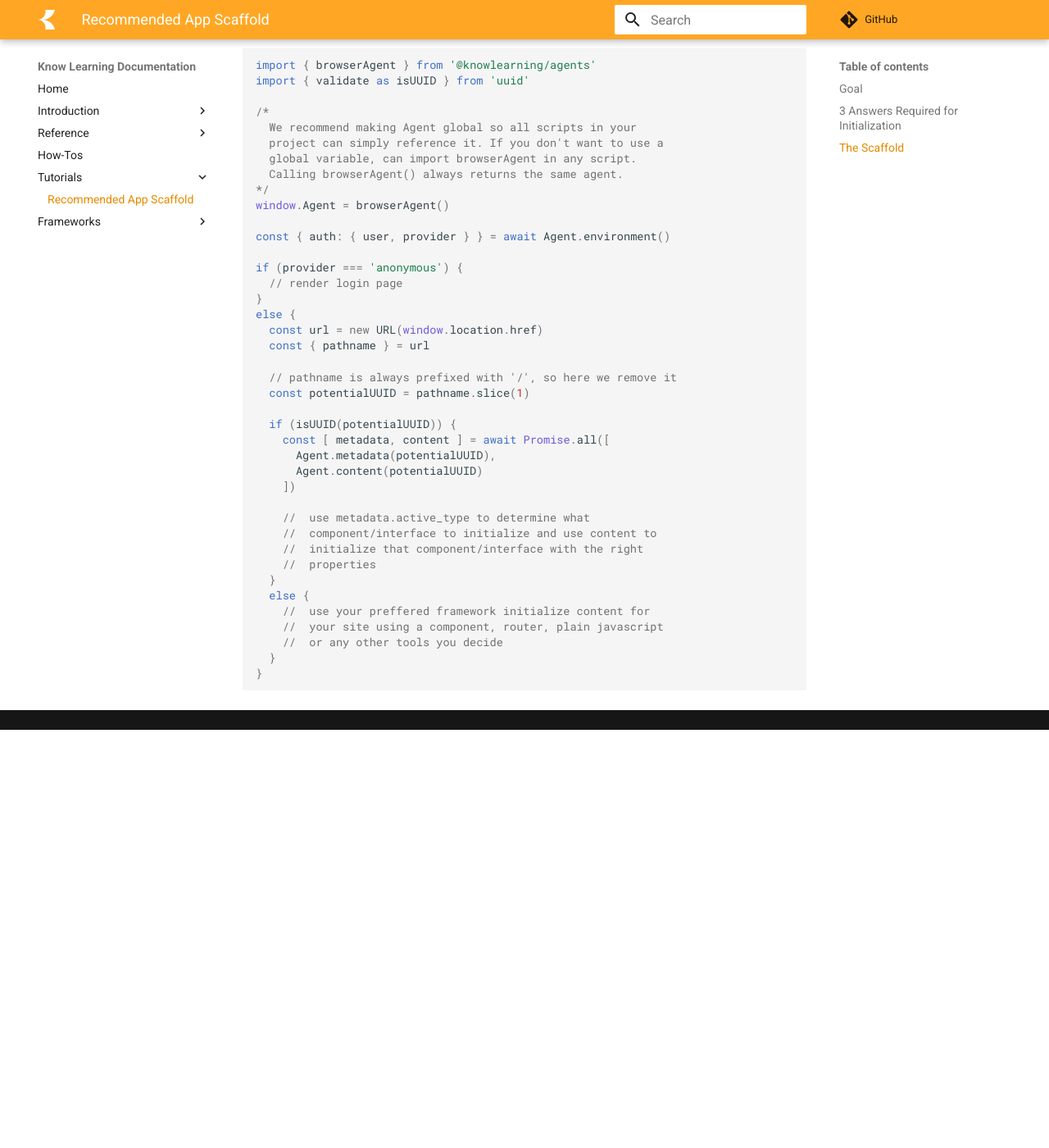
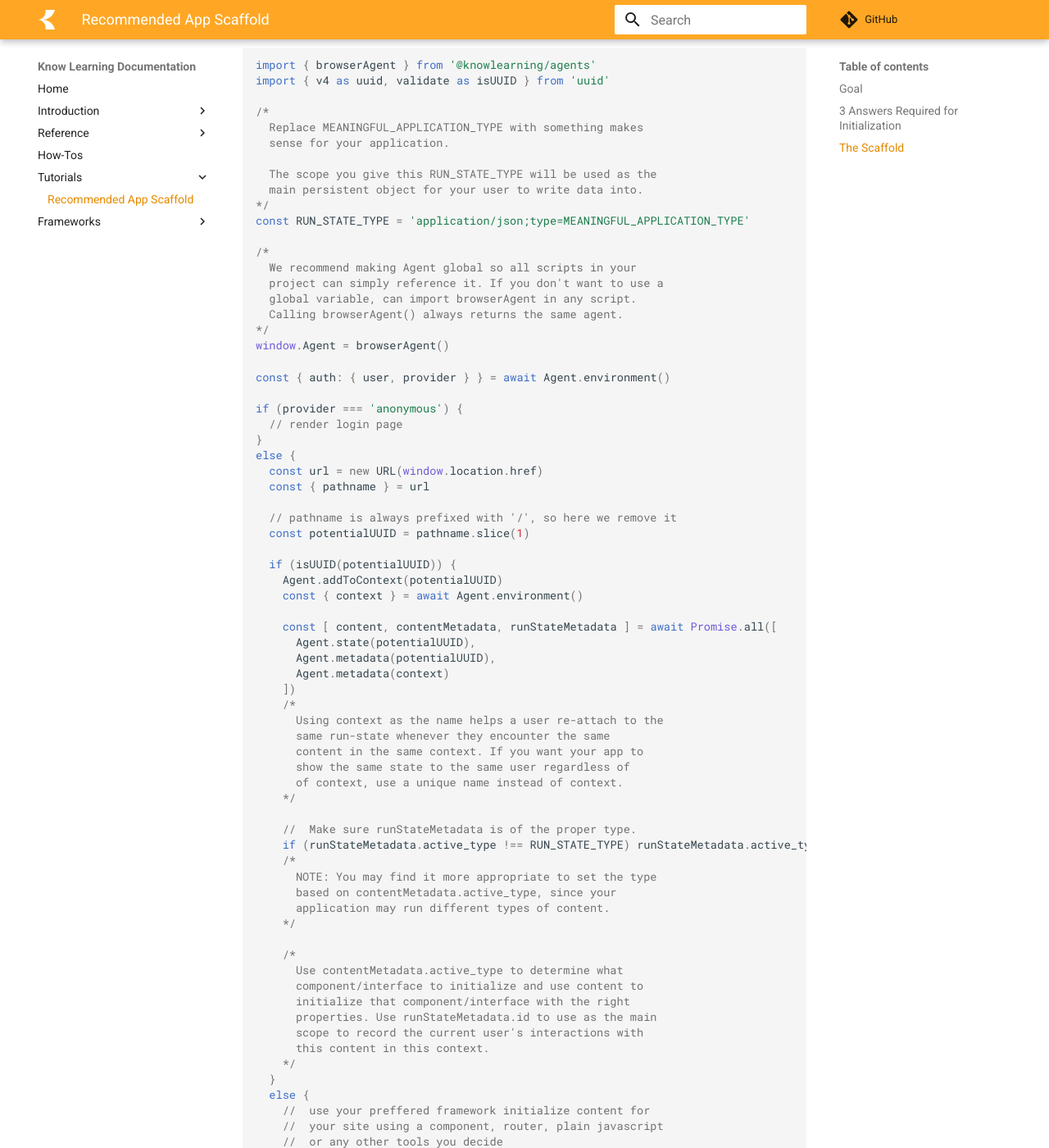
Before and after one commit to knowlearning/documentation, an MkDocs documentation site: the page built from docs/tutorials/recommended-app-scaffold.md, in a window 1280 px wide and 1400 px high, scrolled down 1569 px. Shown: the whole window at 82% size. Built offline with MkDocs 1.6.1 and Material for MkDocs 9.7.7, drawn with Linux system fonts in a browser that asks for light colours; comment, search, counter and statistics services are not loaded; before the commit the page ends 2459 px from its top, so only the background shows below that.

Commit message:
Add recommendation for default run-state

````diff
--- a/docs/tutorials/recommended-app-scaffold.md
+++ b/docs/tutorials/recommended-app-scaffold.md
@@ -31,7 +31,16 @@ Once these questions are answered, an app has everything it needs to initialize.
 
 ```js
 import { browserAgent } from '@knowlearning/agents'
-import { validate as isUUID } from 'uuid'
+import { v4 as uuid, validate as isUUID } from 'uuid'
+
+/*
+  Replace MEANINGFUL_APPLICATION_TYPE with something makes
+  sense for your application.
+
+  The scope you give this RUN_STATE_TYPE will be used as the
+  main persistent object for your user to write data into.
+*/
+const RUN_STATE_TYPE = 'application/json;type=MEANINGFUL_APPLICATION_TYPE'
 
 /*
   We recommend making Agent global so all scripts in your
@@ -54,15 +63,38 @@ else {
   const potentialUUID = pathname.slice(1)
 
   if (isUUID(potentialUUID)) {
-    const [ metadata, content ] = await Promise.all([
+    Agent.addToContext(potentialUUID)
+    const { context } = await Agent.environment()
+
+    const [ content, contentMetadata, runStateMetadata ] = await Promise.all([
+      Agent.state(potentialUUID),
       Agent.metadata(potentialUUID),
-      Agent.content(potentialUUID)
+      Agent.metadata(context)
     ])
+    /*
+      Using context as the name helps a user re-attach to the
+      same run-state whenever they encounter the same
+      content in the same context. If you want your app to
+      show the same state to the same user regardless of
+      of context, use a unique name instead of context.
+    */
 
-    //  use metadata.active_type to determine what
-    //  component/interface to initialize and use content to
-    //  initialize that component/interface with the right
-    //  properties
+    //  Make sure runStateMetadata is of the proper type.
+    if (runStateMetadata.active_type !== RUN_STATE_TYPE) runStateMetadata.active_type = RUN_STATE_TYPE
+    /*
+      NOTE: You may find it more appropriate to set the type
+      based on contentMetadata.active_type, since your
+      application may run different types of content.
+    */
+
+    /*
+      Use contentMetadata.active_type to determine what
+      component/interface to initialize and use content to
+      initialize that component/interface with the right
+      properties. Use runStateMetadata.id to use as the main
+      scope to record the current user's interactions with
+      this content in this context.
+    */
   }
   else {
     //  use your preffered framework initialize content for
````
